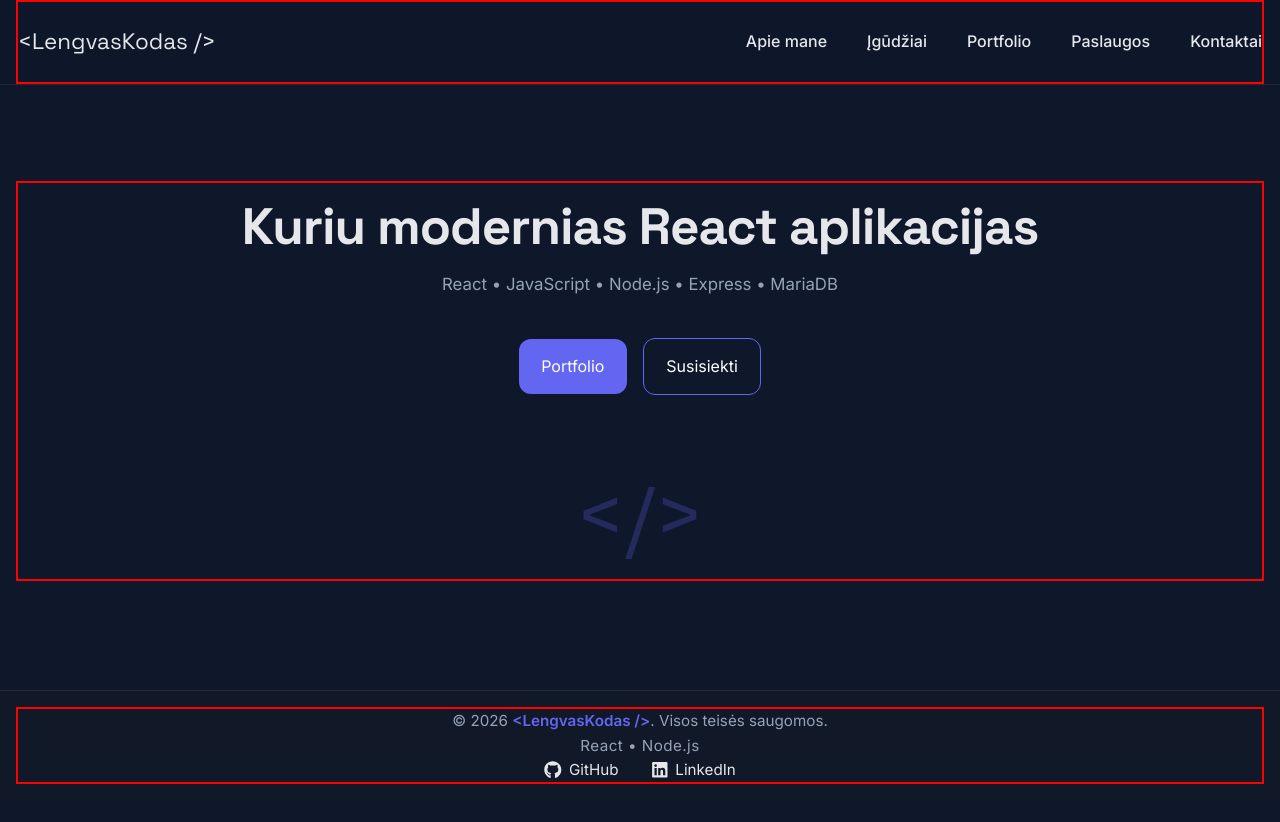
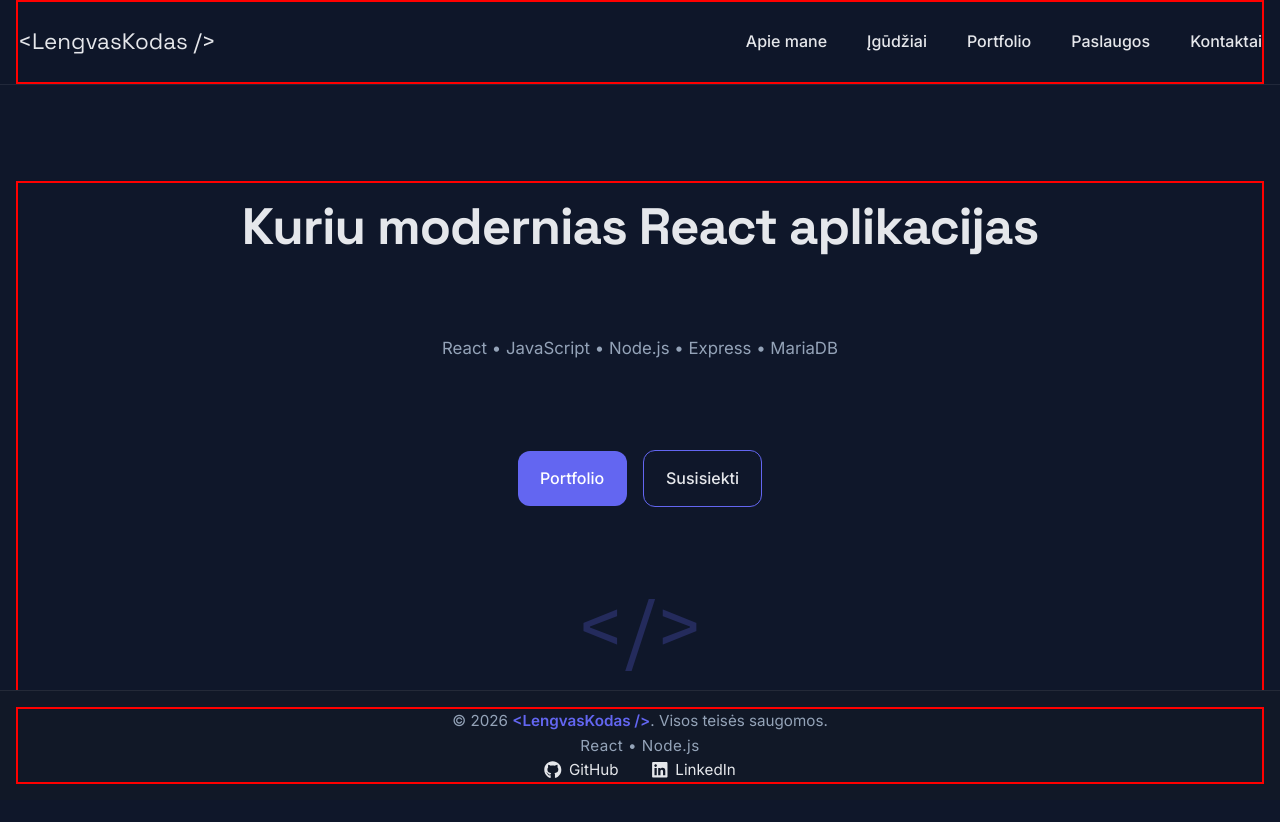
Before and after one commit to Zigmas-Petrauskas/portfolio-page, a React (Vite) app in the folder portfolio/: page / in a window 1280 px wide. Shown: the top 822 px of the page. Before the commit the page ends 800 px from the top, so only its background shows below. Built offline with nearby package versions, Linux system fonts and the light colour scheme.

Commit message:
pridėtas sectiontitle, buttons, container iš ui ip pakoregouto scss

```diff
--- a/portfolio/src/components/sections/About/About.jsx
+++ b/portfolio/src/components/sections/About/About.jsx
@@ -1,5 +1,6 @@
 import AboutGoals from "./AboutGoals";
 import useAbout from "./useAbout";
+import Container from "../../ui/Container/Container";
 import SectionTitle from "../../ui/SectionTitle/SectionTitle";
 import "./About.scss";
 
@@ -8,7 +9,7 @@ const About = () => {
 
   return (
     <section className="about" id="about">
-      <div className="container about-inner">
+      <Container className="about-inner">
         <SectionTitle
           // subtitle="Apie mane"
           title="Junior Full Stack programuotojas"
@@ -21,7 +22,7 @@ const About = () => {
         </p>
 
         <AboutGoals />
-      </div>
+      </Container>
     </section>
   );
 };
--- a/portfolio/src/components/sections/About/About.scss
+++ b/portfolio/src/components/sections/About/About.scss
@@ -8,7 +8,7 @@
 .about-inner {
   display: flex;
   flex-direction: column;
-  gap: 1.5rem;
+  gap: 1.3rem;
   align-items: center;
   text-align: center;
   max-width: 1200px;
@@ -20,7 +20,7 @@
 .about-description {
   color: var(--muted);
   max-width: 750px;
-  line-height: 1.6;
+  line-height: 1.5;
 }
 
 /* =========================
@@ -31,7 +31,7 @@
   width: 100%;
   display: grid;
   grid-template-columns: 1fr;
-  gap: 1.5rem;
+  gap: 1rem;
 }
 
 .about-card {
--- a/portfolio/src/components/sections/Hero/Hero.jsx
+++ b/portfolio/src/components/sections/Hero/Hero.jsx
@@ -1,5 +1,7 @@
 import HeroButtons from "./HeroButtons";
 import useHero from "./useHero";
+import Container from "../../ui/Container/Container";
+import SectionTitle from "../../ui/SectionTitle/SectionTitle";
 import "./Hero.scss";
 
 const Hero = () => {
@@ -7,17 +9,15 @@ const Hero = () => {
 
   return (
     <section className="hero" id="hero">
-      <div className="container hero-inner">
-        <div className="hero-content">
-          <h2>Kuriu modernias React aplikacijas</h2>
+      <Container className="container hero-inner">
+        <SectionTitle title="Kuriu modernias React aplikacijas" />
 
-          <p>React • JavaScript • Node.js • Express • MariaDB</p>
+        <p>React • JavaScript • Node.js • Express • MariaDB</p>
 
-          <HeroButtons />
-        </div>
+        <HeroButtons />
 
         <div className="hero-code">{"</>"}</div>
-      </div>
+      </Container>
     </section>
   );
 };
--- a/portfolio/src/components/sections/Hero/HeroButtons.jsx
+++ b/portfolio/src/components/sections/Hero/HeroButtons.jsx
@@ -1,13 +1,15 @@
+import Button from "../../ui/Button/Button";
+
 const HeroButtons = () => {
   return (
-    <>
-      <a href="#portfolio" className="hero-btn">
+    <div className="hero-buttons">
+      <Button href="/portfolio" className="hero-btn">
         Portfolio
-      </a>
-      <a href="#contact" className="hero-btn secondary">
+      </Button>
+      <Button href="/contact" className="hero-btn secondary">
         Susisiekti
-      </a>
-    </>
+      </Button>
+    </div>
   );
 };
 
--- a/portfolio/src/components/ui/Button/Button.jsx
+++ b/portfolio/src/components/ui/Button/Button.jsx
@@ -1,8 +1,24 @@
 import "./Button.scss";
 
-const Button = ({ children, variant = "primary", onclick }) => {
+const Button = ({
+  children,
+  variant = "primary",
+  onClick,
+  href,
+  className = "",
+}) => {
+  const classes = `btn ${variant} ${className}`;
+
+  if (href) {
+    return (
+      <a href={href} className={classes}>
+        {children}
+      </a>
+    );
+  }
+
   return (
-    <button className={`btn ${variant}`} onClick={onclick}>
+    <button className={classes} onClick={onClick}>
       {children}
     </button>
   );
--- a/portfolio/src/components/ui/Container/Container.jsx
+++ b/portfolio/src/components/ui/Container/Container.jsx
@@ -1,7 +1,7 @@
 import "./Container.scss";
 
-const Container = ({ children }) => {
-  return <div className="container-ui">{children}</div>;
+const Container = ({ children, className = "" }) => {
+  return <div className={`container-ui ${className}`}>{children}</div>;
 };
 
 export default Container;
--- a/portfolio/src/components/ui/Container/Container.scss
+++ b/portfolio/src/components/ui/Container/Container.scss
@@ -1,4 +1,5 @@
 .container-ui {
   width: min(100% - 2rem, var(--container));
   margin-inline: auto;
+  border: 2px solid red;
 }
```
